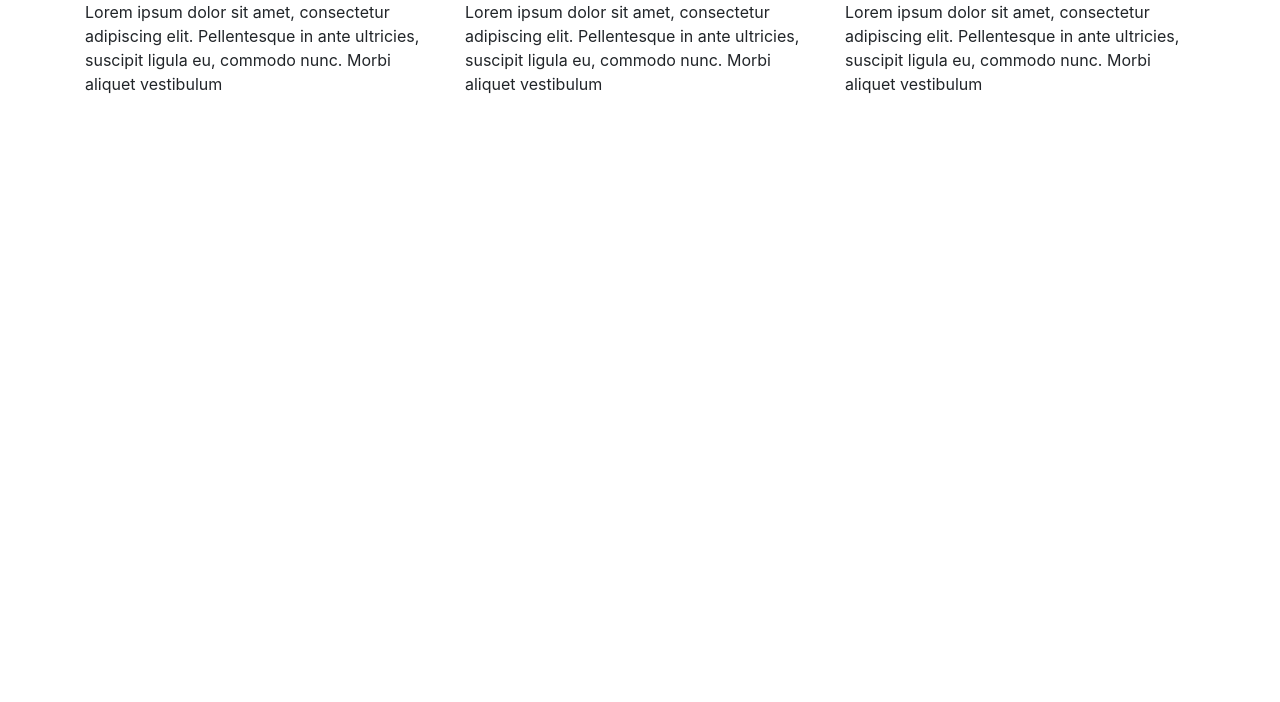
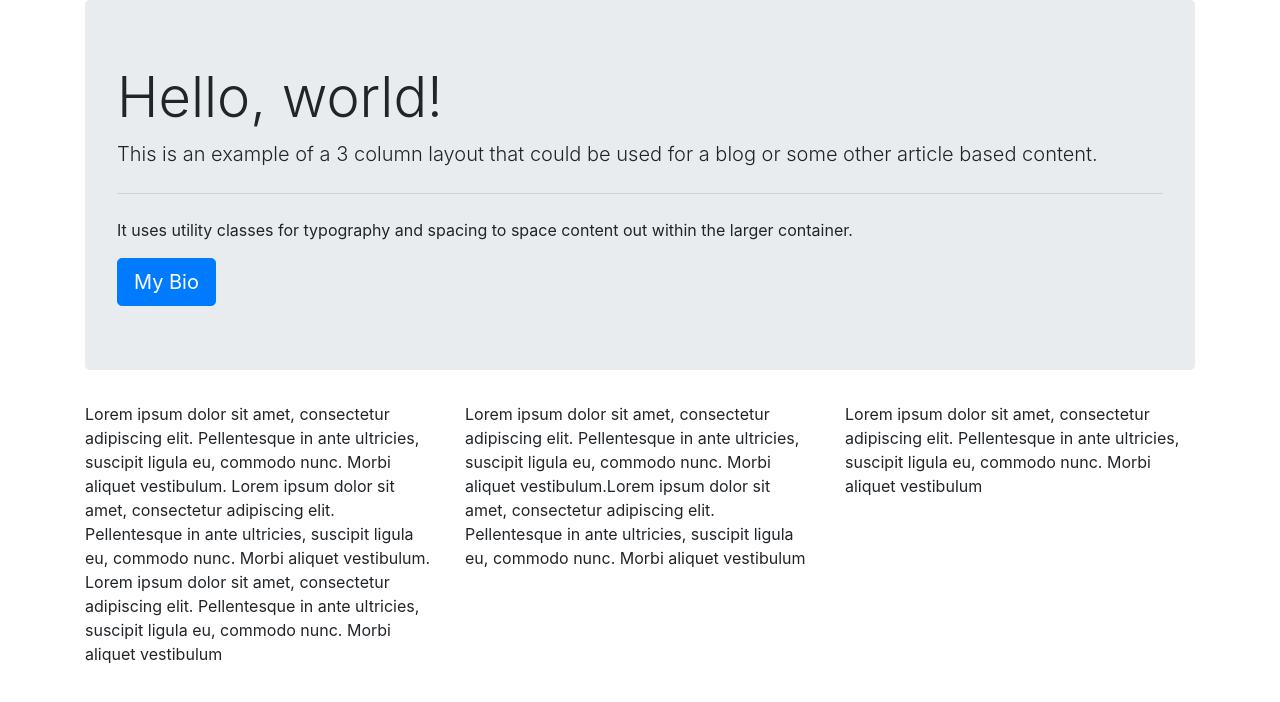
Before and after one commit to SteveAMurphy/SteveAMurphy.github.io, a plain HTML site: page Blog.html in a window 1280 px wide. Drawn offline with nearby package versions, Linux system fonts and the light colour scheme.

Commit message:
Updated to add a Jumbotron

```diff
--- a/Blog.html
+++ b/Blog.html
@@ -14,12 +14,23 @@ crossorigin="anonymous">
 
 
  <div class="container">
+
+     <div class="jumbotron">
+  <h1 class="display-4">Hello, world!</h1>
+  <p class="lead">This is an example of a 3 column layout that could be used for a blog or some other article based content.</p>
+  <hr class="my-4">
+  <p>It uses utility classes for typography and spacing to space content out within the larger container.</p>
+  <a class="btn btn-primary btn-lg" href="index.html" role="button"> My Bio </a>
+</div>
+
+
+
         <div class="row">
             <div class="col-sm">
-            Lorem ipsum dolor sit amet, consectetur adipiscing elit. Pellentesque in ante ultricies, suscipit ligula eu, commodo nunc. Morbi aliquet vestibulum
+            Lorem ipsum dolor sit amet, consectetur adipiscing elit. Pellentesque in ante ultricies, suscipit ligula eu, commodo nunc. Morbi aliquet vestibulum. Lorem ipsum dolor sit amet, consectetur adipiscing elit. Pellentesque in ante ultricies, suscipit ligula eu, commodo nunc. Morbi aliquet vestibulum. Lorem ipsum dolor sit amet, consectetur adipiscing elit. Pellentesque in ante ultricies, suscipit ligula eu, commodo nunc. Morbi aliquet vestibulum
          </div>
             <div class="col-sm">
-            Lorem ipsum dolor sit amet, consectetur adipiscing elit. Pellentesque in ante ultricies, suscipit ligula eu, commodo nunc. Morbi aliquet vestibulum
+            Lorem ipsum dolor sit amet, consectetur adipiscing elit. Pellentesque in ante ultricies, suscipit ligula eu, commodo nunc. Morbi aliquet vestibulum.Lorem ipsum dolor sit amet, consectetur adipiscing elit. Pellentesque in ante ultricies, suscipit ligula eu, commodo nunc. Morbi aliquet vestibulum
          </div>
             <div class="col-sm">
             Lorem ipsum dolor sit amet, consectetur adipiscing elit. Pellentesque in ante ultricies, suscipit ligula eu, commodo nunc. Morbi aliquet vestibulum
```
